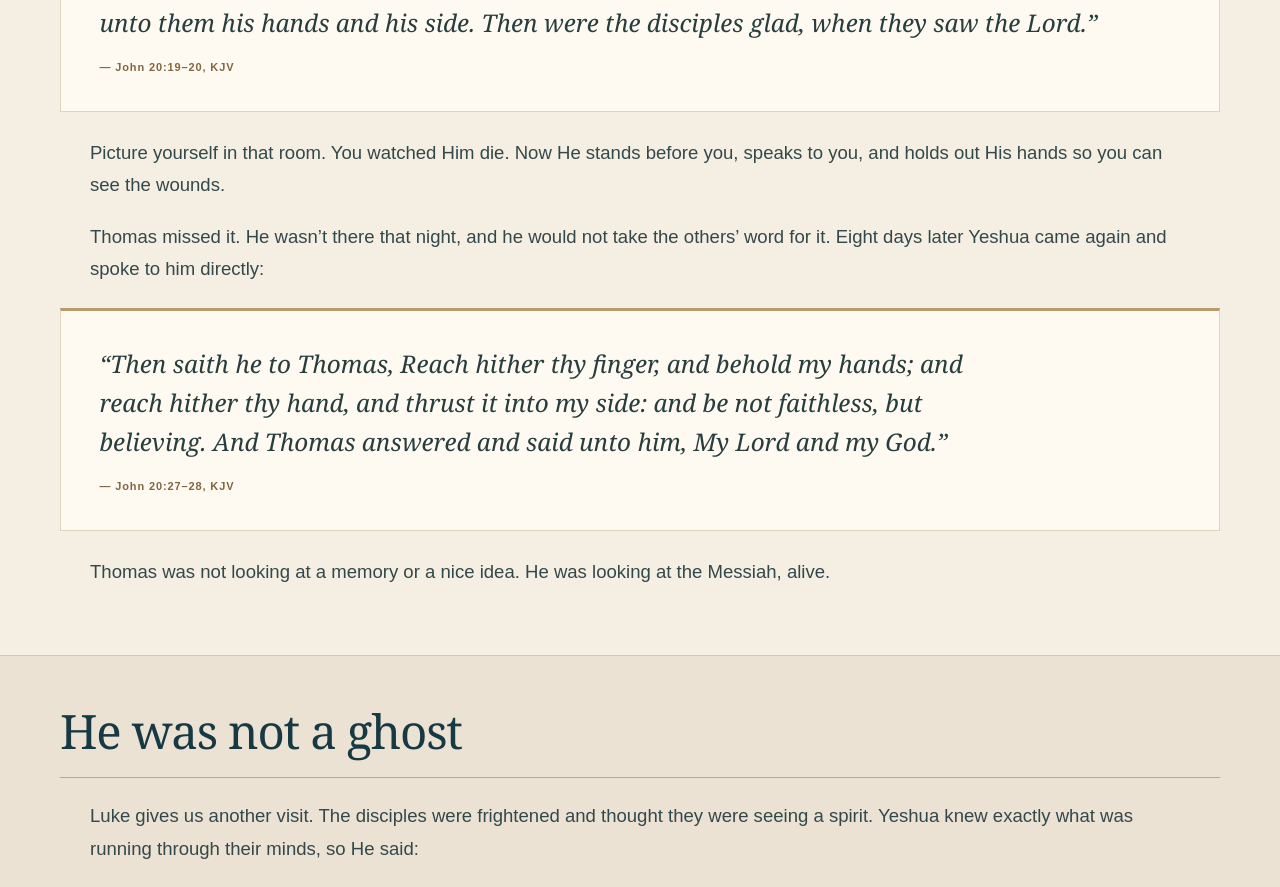
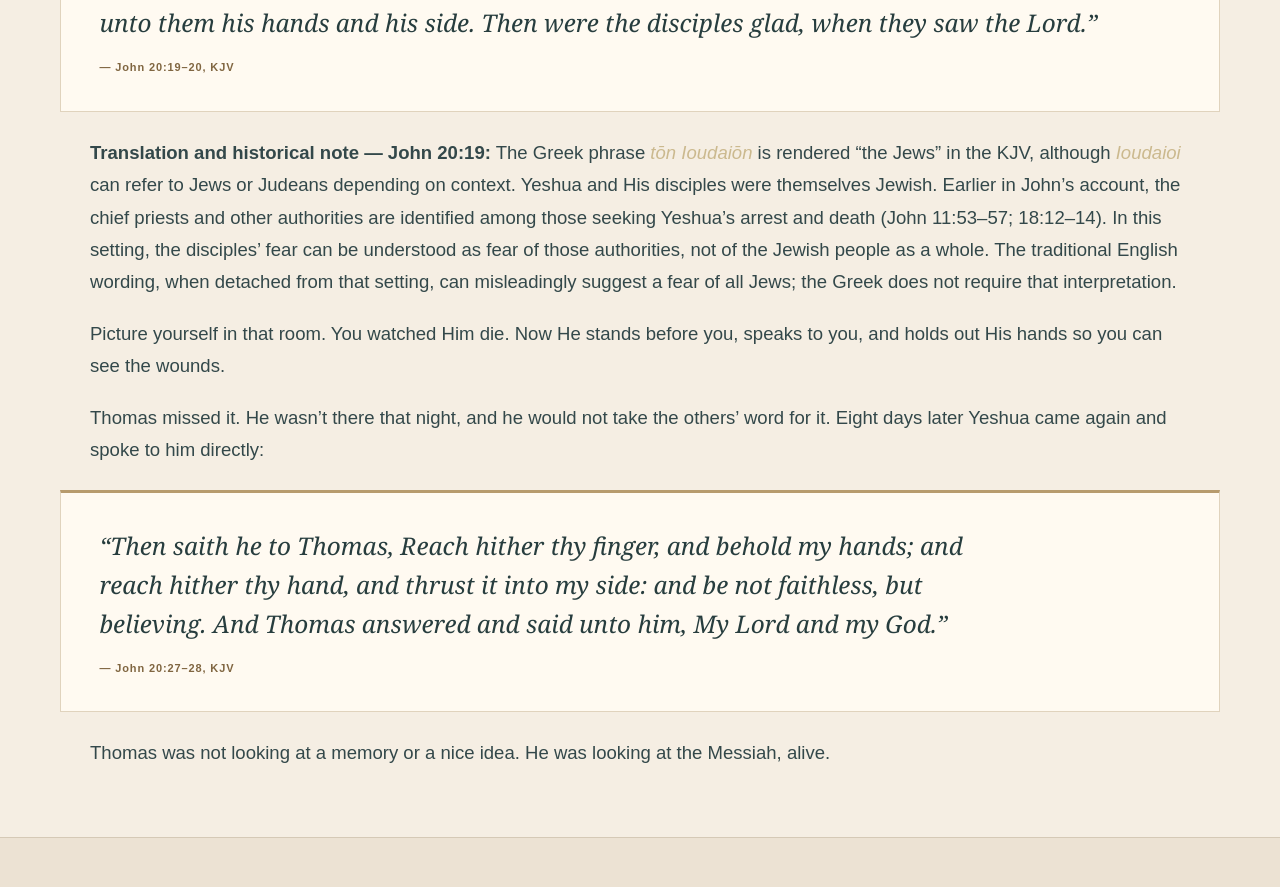
Before and after one commit to desukara/yeshua-roots, a Next.js app: page /start-here in a window 1280 px wide. Shown: the part 3080-3967 px from the top of the page. Built offline with nearby package versions, Linux system fonts and the light colour scheme.

Commit message:
Add contextual Greek translation footnote beneath John 20:19

```diff
--- a/app/start-here/page.tsx
+++ b/app/start-here/page.tsx
@@ -23,6 +23,7 @@ return <><SiteHeader/><main id="main-content" className="sh-page">
 <div className="sh-testimony sh-testimony--1"><div className="sh-testimony__heading"><h3>They saw Him alive</h3></div>
 <p>It was the evening of that first Sunday. The disciples were gathered behind shut doors, afraid. Then this happened:</p>
 <blockquote>“Then the same day at evening, being the first day of the week, when the doors were shut where the disciples were assembled for fear of the Jews, came Jesus and stood in the midst, and saith unto them, Peace be unto you. And when he had so said, he shewed unto them his hands and his side. Then were the disciples glad, when they saw the Lord.” <cite>— John 20:19–20, KJV</cite></blockquote>
+<p className="sh-translation-footnote"><strong>Translation and historical note — John 20:19:</strong> The Greek phrase <em>tōn Ioudaiōn</em> is rendered “the Jews” in the KJV, although <em>Ioudaioi</em> can refer to Jews or Judeans depending on context. Yeshua and His disciples were themselves Jewish. Earlier in John’s account, the chief priests and other authorities are identified among those seeking Yeshua’s arrest and death (John 11:53–57; 18:12–14). In this setting, the disciples’ fear can be understood as fear of those authorities, not of the Jewish people as a whole. The traditional English wording, when detached from that setting, can misleadingly suggest a fear of all Jews; the Greek does not require that interpretation.</p>
 <p>Picture yourself in that room. You watched Him die. Now He stands before you, speaks to you, and holds out His hands so you can see the wounds.</p>
 <p>Thomas missed it. He wasn’t there that night, and he would not take the others’ word for it. Eight days later Yeshua came again and spoke to him directly:</p>
 <blockquote>“Then saith he to Thomas, Reach hither thy finger, and behold my hands; and reach hither thy hand, and thrust it into my side: and be not faithless, but believing. And Thomas answered and said unto him, My Lord and my God.” <cite>— John 20:27–28, KJV</cite></blockquote>
```
